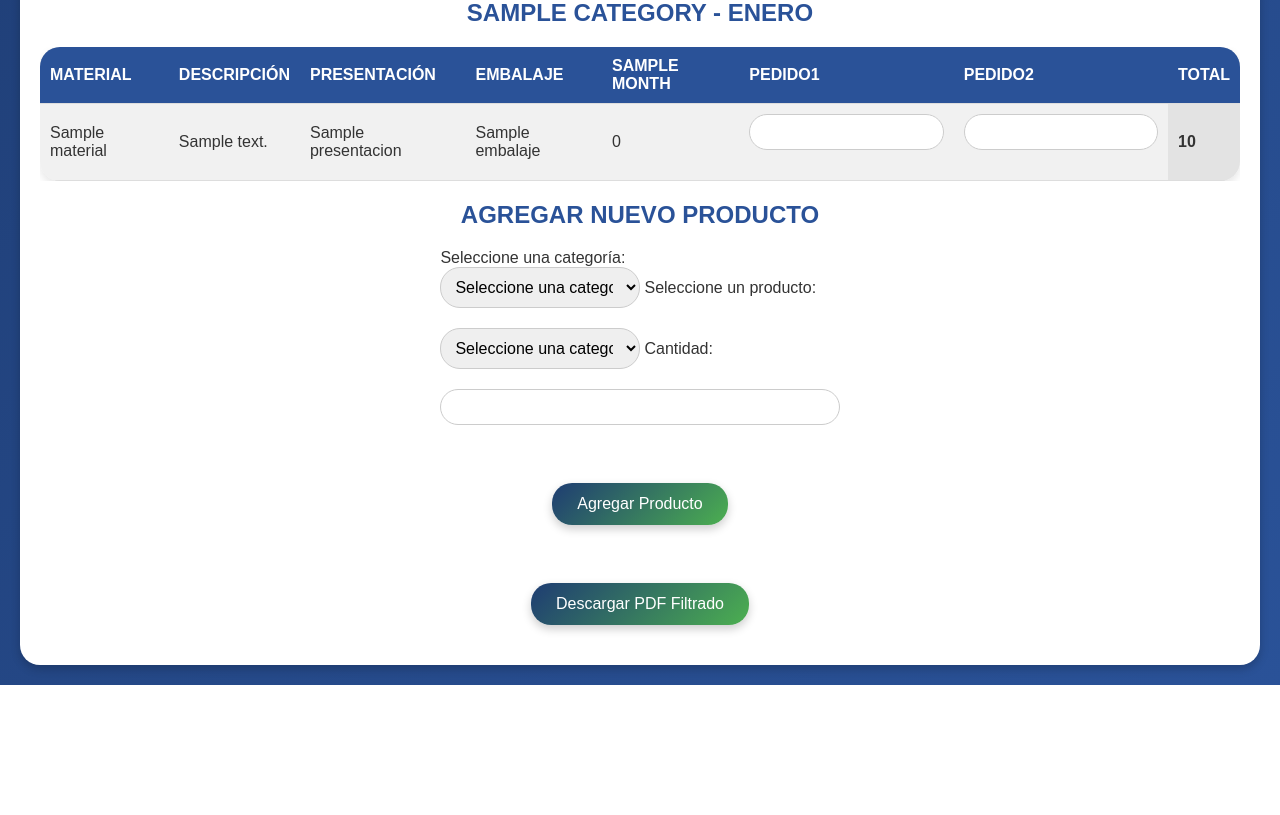
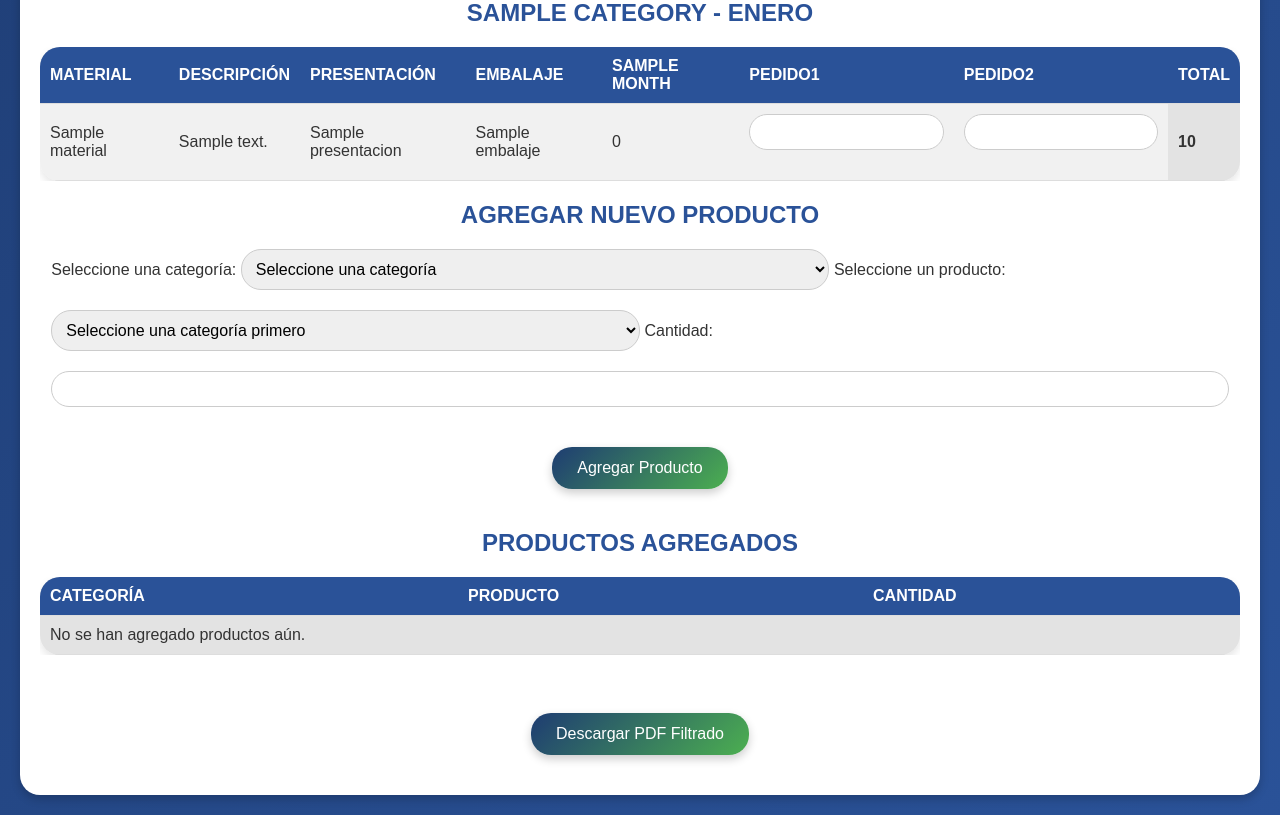
Before and after one commit to isacsebastian/adhe, a Flask app: template app/templates/result.html in a window 1280 px wide. Shown: the part 525-1340 px from the top of the page. Before the commit the page ends 1210 px from the top, so only its background shows below. Run offline with Flask 3, Linux system fonts and the light colour scheme; the template is opened without the code that fills it: most values are stand-ins (such as "Sample title", 1, 10 or a date in 2020).

Commit message:
Add Product
Funcionalidad en el fronted

```diff
--- a/app/main.py
+++ b/app/main.py
@@ -1,12 +1,13 @@
 from collections import defaultdict
 from datetime import datetime
-from flask import Flask, request, render_template, jsonify, send_file
+from flask import Flask, request, render_template, jsonify, send_file, redirect, url_for, session
 import os
 import pandas as pd
 import tempfile
 from fpdf import FPDF
 
 app = Flask(__name__)
+app.secret_key = "your_secret_key"
 
 UPLOAD_FOLDER = os.path.join('data', 'uploaded_files')
 RESULT_FOLDER = os.path.join('data', 'results')
@@ -18,7 +19,6 @@ file_path = os.path.join(UPLOAD_FOLDER, FILE_NAME)
 @app.route('/')
 def index():
     return render_template('index.html')
-
 @app.route('/analyze', methods=['POST'])
 def analyze_client_data():
     client_id = request.form.get('client_id')
@@ -83,13 +83,19 @@ def analyze_client_data():
         grouped_data = defaultdict(list)
         for index, row in filtered_rows.iterrows():
             # Preparar los datos para la fila
+            current_month_value = row.get(current_month, 0)
+            next_year_month_value = row.get(next_year_month, 0)
+
+            # Omitir si el valor del mes actual es 0 o NaN
+            if pd.isna(current_month_value) or current_month_value == 0:
+                continue
+
             row_dict = row.to_dict()
             row_dict['unique_id'] = f"{row['Categoria']}-{index}"
 
-            # Filtrar solo las columnas del mes actual
             row_dict['Filtered Months'] = {
-                current_month: row[current_month] if current_month in row else 0,
-                next_year_month: row[next_year_month] if next_year_month in row else 0
+                current_month: current_month_value,
+                next_year_month: next_year_month_value if not pd.isna(next_year_month_value) else 0
             }
 
             # Asegurarse de que Material, Descripcion, y Presentacion estén presentes
@@ -120,7 +126,6 @@ def analyze_client_data():
 
     except Exception as e:
         return f"An error occurred: {e}", 500
-
 
 @app.route('/products_by_category', methods=['GET'])
 def products_by_category():
@@ -155,20 +160,33 @@ def products_by_category():
 
 @app.route('/add_product', methods=['POST'])
 def add_product():
+    # Obtener los datos enviados desde el formulario
     categoria = request.form.get('categoria')
     producto = request.form.get('producto')
     cantidad = request.form.get('cantidad')
 
+    # Validar los datos
     if not categoria or not producto or not cantidad:
-        return render_template('response.html', message="Error: Todos los campos son obligatorios.")
+        return jsonify({"error": "Todos los campos son obligatorios."}), 400
 
     try:
-        # Simular guardar el producto
-        print(f"[DEBUG] Producto agregado: Categoría={categoria}, Producto={producto}, Cantidad={cantidad}")
+        cantidad = int(cantidad)
+        if cantidad <= 0:
+            return jsonify({"error": "La cantidad debe ser mayor que 0."}), 400
 
-        return render_template('response.html', message=f"Producto '{producto}' agregado exitosamente a la categoría '{categoria}' con cantidad {cantidad}.")
+        # Devolver una respuesta para confirmar que se recibió correctamente
+        return jsonify({
+            "success": True,
+            "categoria": categoria,
+            "producto": producto,
+            "cantidad": cantidad
+        })
+
+    except ValueError:
+        return jsonify({"error": "La cantidad debe ser un número válido."}), 400
+
     except Exception as e:
-        return render_template('response.html', message=f"Error al agregar el producto: {e}")
+        return jsonify({"error": str(e)}), 500
 
 @app.route('/download_filtered_data', methods=['POST'])
 def download_filtered_data():
@@ -269,11 +287,5 @@ def download_filtered_data():
     except Exception as e:
         return jsonify({"error": str(e)}), 500
 
-@app.route('/success')
-def success():
-    # Renderiza la página de éxito
-    return render_template('response.html')
-
-
 if __name__ == '__main__':
     app.run(debug=True)
--- a/app/templates/result.html
+++ b/app/templates/result.html
@@ -156,90 +156,6 @@
             height: auto;
         }
     </style>
-<script>
-    // Función para actualizar el total dinámicamente
-    function updateTotal(rowId) {
-        const pedido1Input = document.getElementById(`pedido1-${rowId}`);
-        const pedido2Input = document.getElementById(`pedido2-${rowId}`);
-        const totalCell = document.getElementById(`total-${rowId}`);
-        const referenciaCell = document.getElementById(`referencia-${rowId}`);
-
-        const pedido1 = parseFloat(pedido1Input.value) || 0;
-        const pedido2 = parseFloat(pedido2Input.value) || 0;
-        const referencia = parseFloat(referenciaCell.textContent) || 0;
-
-        const total = pedido1 + pedido2;
-
-        totalCell.textContent = total.toFixed(2);
-
-        if (total > referencia) {
-            totalCell.classList.remove('red');
-            totalCell.classList.add('green');
-        } else {
-            totalCell.classList.remove('green');
-            totalCell.classList.add('red');
-        }
-    }
-
-    // Función para cargar productos según la categoría seleccionada
-    function loadProducts() {
-        const categoria = document.getElementById("categoria").value;
-        const productoSelect = document.getElementById("producto");
-
-        productoSelect.innerHTML = '<option value="">Cargando productos...</option>';
-
-        fetch(`/products_by_category?categoria=${encodeURIComponent(categoria)}`)
-            .then(response => response.json())
-            .then(data => {
-                if (data.products && data.products.length > 0) {
-                    productoSelect.innerHTML = '<option value="">Seleccione un producto</option>';
-                    data.products.forEach(product => {
-                        const option = document.createElement("option");
-                        option.value = product;
-                        option.textContent = product;
-                        productoSelect.appendChild(option);
-                    });
-                } else {
-                    productoSelect.innerHTML = '<option value="">No hay productos disponibles</option>';
-                }
-            })
-            .catch(error => {
-                console.error("Error al cargar productos:", error);
-                productoSelect.innerHTML = '<option value="">Error al cargar productos</option>';
-            });
-    }
-
-    // Manejador para el botón de descarga de CSV
-    document.querySelector("form[action='/download_filtered_data']").addEventListener('submit', (e) => {
-        e.preventDefault();
-
-        const formData = new FormData(e.target);
-
-        fetch('/download_filtered_data', {
-            method: 'POST',
-            body: formData
-        })
-        .then(response => {
-            if (response.ok) {
-                return response.blob();
-            } else {
-                return response.json().then(err => {
-                    throw new Error(err.error || "Error desconocido.");
-                });
-            }
-        })
-        .then(blob => {
-            const link = document.createElement('a');
-            link.href = window.URL.createObjectURL(blob);
-            link.download = 'filtered_data.csv';
-            link.click();
-        })
-        .catch(error => {
-            alert(`Error al descargar el archivo: ${error.message}`);
-        });
-    });
-</script>
-
 </head>
 <body>
     <div class="container">
@@ -388,11 +304,9 @@
     {% endif %}
 
     <h2>Agregar Nuevo Producto</h2>
-
     <div class="nuevo-producto">
-    <form action="/add_product" method="post">
+        <form id="add-product-form" method="POST" action="/add_product">
             <label for="categoria">Seleccione una categoría:</label>
-        <br>
             <select name="categoria" id="categoria" required onchange="loadProducts()">
                 <option value="">Seleccione una categoría</option>
                 {% for categoria in categorias %}
@@ -401,19 +315,36 @@
             </select>
 
             <label for="producto">Seleccione un producto:</label>
-        <br>
             <select name="producto" id="producto" required>
                 <option value="">Seleccione una categoría primero</option>
             </select>
 
             <label for="cantidad">Cantidad:</label>
-        <br>
             <input type="number" name="cantidad" id="cantidad" required>
 
-        <br><br>
             <button type="submit">Agregar Producto</button>
         </form>
     </div>
+
+
+    <h2>Productos Agregados</h2>
+    <div class="table-container">
+        <table id="added-products-table">
+            <thead>
+                <tr>
+                    <th>Categoría</th>
+                    <th>Producto</th>
+                    <th>Cantidad</th>
+                </tr>
+            </thead>
+            <tbody>
+                <tr id="no-products">
+                    <td colspan="3">No se han agregado productos aún.</td>
+                </tr>
+            </tbody>
+        </table>
+    </div>
+
 <div class="des-container">
     <form action="/download_filtered_data" method="post">
         <label for="client_id" style="display: none;">Cliente ID:</label>
@@ -426,5 +357,160 @@
 </div>
 
     </div>
+    <script>
+        // Función para actualizar el total dinámicamente
+        function updateTotal(rowId) {
+            const pedido1Input = document.getElementById(`pedido1-${rowId}`);
+            const pedido2Input = document.getElementById(`pedido2-${rowId}`);
+            const totalCell = document.getElementById(`total-${rowId}`);
+            const referenciaCell = document.getElementById(`referencia-${rowId}`);
+
+            const pedido1 = parseFloat(pedido1Input.value) || 0;
+            const pedido2 = parseFloat(pedido2Input.value) || 0;
+            const referencia = parseFloat(referenciaCell.textContent) || 0;
+
+            const total = pedido1 + pedido2;
+
+            totalCell.textContent = total.toFixed(2);
+
+            if (total > referencia) {
+                totalCell.classList.remove('red');
+                totalCell.classList.add('green');
+            } else {
+                totalCell.classList.remove('green');
+                totalCell.classList.add('red');
+            }
+        }
+
+        // Función para cargar productos según la categoría seleccionada
+        function loadProducts() {
+            const categoria = document.getElementById("categoria").value;
+            const productoSelect = document.getElementById("producto");
+
+            productoSelect.innerHTML = '<option value="">Cargando productos...</option>';
+
+            fetch(`/products_by_category?categoria=${encodeURIComponent(categoria)}`)
+                .then(response => response.json())
+                .then(data => {
+                    if (data.products && data.products.length > 0) {
+                        productoSelect.innerHTML = '<option value="">Seleccione un producto</option>';
+                        data.products.forEach(product => {
+                            const option = document.createElement("option");
+                            option.value = product;
+                            option.textContent = product;
+                            productoSelect.appendChild(option);
+                        });
+                    } else {
+                        productoSelect.innerHTML = '<option value="">No hay productos disponibles</option>';
+                    }
+                })
+                .catch(error => {
+                    console.error("Error al cargar productos:", error);
+                    productoSelect.innerHTML = '<option value="">Error al cargar productos</option>';
+                });
+        }
+
+        // Manejador para el botón de descarga de CSV
+        document.querySelector("form[action='/download_filtered_data']").addEventListener('submit', (e) => {
+            e.preventDefault();
+
+            const formData = new FormData(e.target);
+
+            fetch('/download_filtered_data', {
+                method: 'POST',
+                body: formData
+            })
+            .then(response => {
+                if (response.ok) {
+                    return response.blob();
+                } else {
+                    return response.json().then(err => {
+                        throw new Error(err.error || "Error desconocido.");
+                    });
+                }
+            })
+            .then(blob => {
+                const link = document.createElement('a');
+                link.href = window.URL.createObjectURL(blob);
+                link.download = 'filtered_data.csv';
+                link.click();
+            })
+            .catch(error => {
+                alert(`Error al descargar el archivo: ${error.message}`);
+            });
+        });
+
+        // Capturar el envío del formulario para agregar productos
+        document.addEventListener('DOMContentLoaded', () => {
+            const addProductForm = document.getElementById('add-product-form');
+
+            addProductForm.addEventListener('submit', function(event) {
+                event.preventDefault(); // Evitar recargar la página
+
+                // Validar datos del formulario
+                const categoria = document.getElementById('categoria').value;
+                const producto = document.getElementById('producto').value;
+                const cantidad = document.getElementById('cantidad').value;
+
+                if (!categoria || !producto || cantidad <= 0) {
+                    alert('Por favor complete todos los campos correctamente.');
+                    return;
+                }
+
+                const formData = new FormData(this);
+
+                fetch('/add_product', {
+                    method: 'POST',
+                    body: formData,
+                })
+                .then(response => response.json())
+                .then(data => {
+                    if (data.success) {
+                        addProductToTable(data); // Actualizar la tabla
+                    } else {
+                        alert(data.error || 'Error desconocido');
+                    }
+                })
+                .catch(error => {
+                    console.error('Error:', error);
+                    alert('Error al agregar el producto.');
+                });
+            });
+        });
+
+        // Función para agregar un producto a la tabla directamente
+        function addProductToTable(producto) {
+            const tbody = document.querySelector('#added-products-table tbody');
+
+            // Eliminar la fila de "No se han agregado productos" si existe
+            const noProductsRow = document.getElementById('no-products');
+            if (noProductsRow) {
+                noProductsRow.remove();
+            }
+
+            // Verificar si el producto ya está en la tabla
+            const existingRow = Array.from(tbody.rows).find(row =>
+                row.cells[0].innerText === producto.categoria &&
+                row.cells[1].innerText === producto.producto
+            );
+
+            if (existingRow) {
+                // Si el producto ya existe, actualizamos la cantidad
+                const existingQuantity = parseInt(existingRow.cells[2].innerText, 10);
+                const newQuantity = existingQuantity + parseInt(producto.cantidad, 10);
+                existingRow.cells[2].innerText = newQuantity;
+            } else {
+                // Si no existe, agregar una nueva fila
+                const row = document.createElement('tr');
+                row.innerHTML = `
+                    <td>${producto.categoria}</td>
+                    <td>${producto.producto}</td>
+                    <td>${producto.cantidad}</td>
+                `;
+                tbody.appendChild(row);
+            }
+        }
+    </script>
+
 </body>
 </html>
```
Lines whose indentation alone changed are shown as unchanged.
